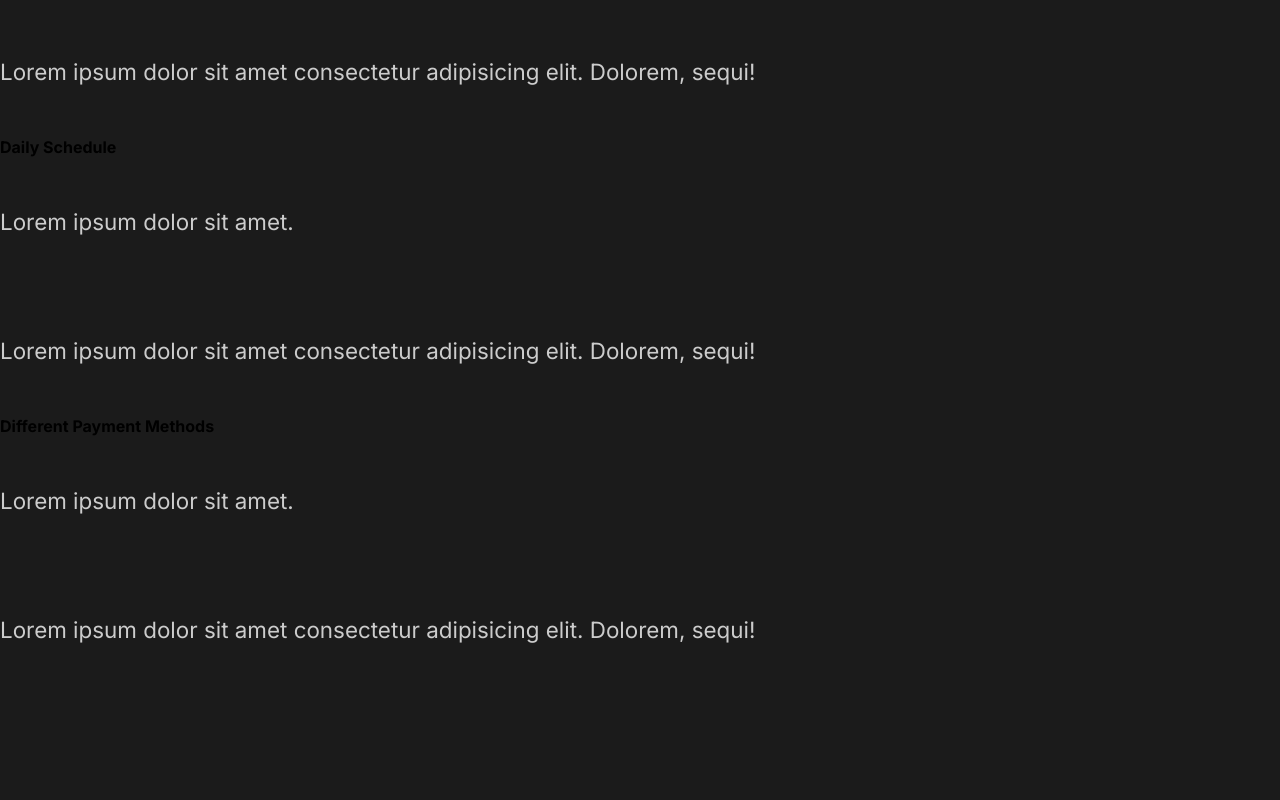
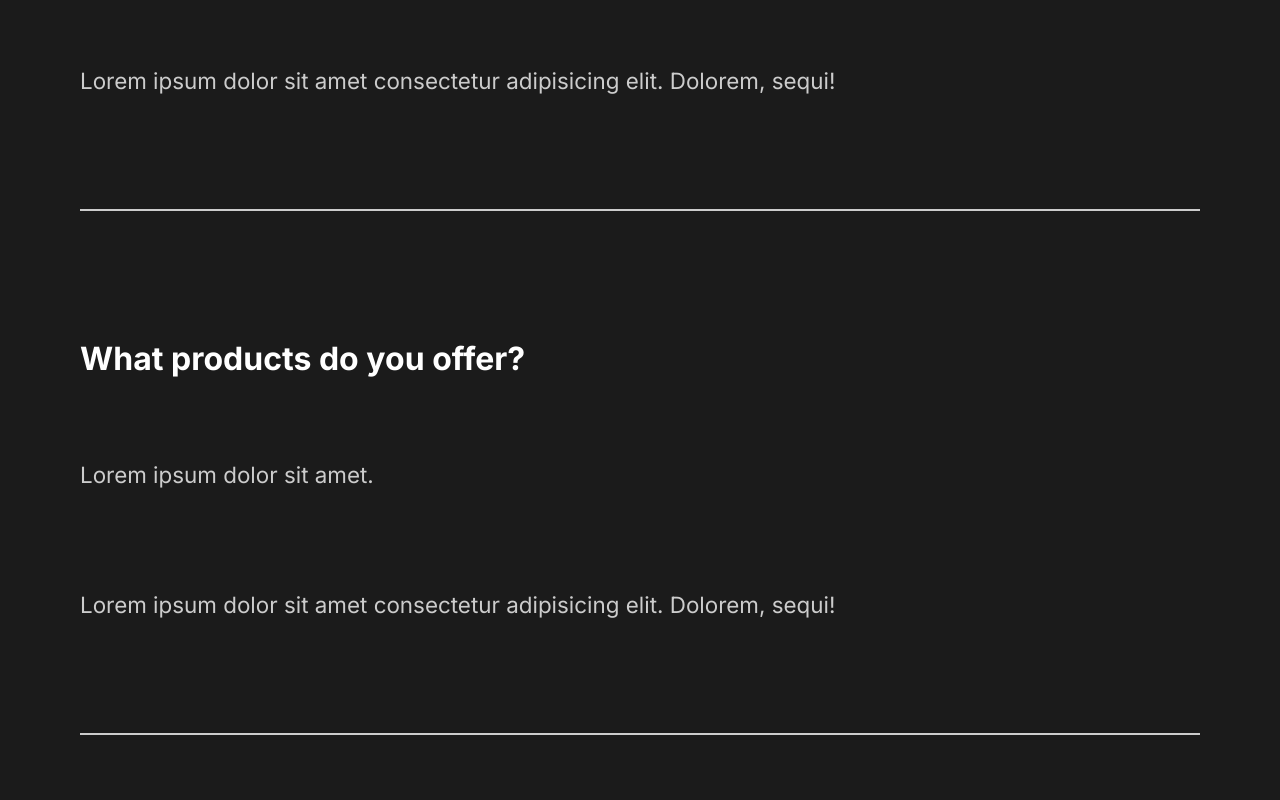
Before and after one commit to bradleyshao/portofolio, a React (Create React App) app: page / in a window 1280 px wide. Shown: the part 2700-3500 px from the top of the page. Before the commit the page ends 3395 px from the top, so only its background shows below. Built offline with nearby package versions, Linux system fonts and the light colour scheme.

Commit message:
Styled FaqSection

```diff
--- a/src/components/FaqSection.jsx
+++ b/src/components/FaqSection.jsx
@@ -1,8 +1,10 @@
 import React from 'react';
+import styled from 'styled-components';
+import {StyledAbout} from '../styles'
 
 const FaqSection =()=>{
  return(
-     <div className="faq">
+     <StyledFaq>
          <h2>Any Questions <span>FAQ</span></h2>
          <div className="question">
              <h4>How Do I Start?</h4>
@@ -10,6 +12,7 @@ const FaqSection =()=>{
                  <p>Lorem ipsum dolor sit amet.</p>
                  <p>Lorem ipsum dolor sit amet consectetur adipisicing elit. Dolorem, sequi!</p>
              </div>
+             <div className="faq-line"></div>
          </div>
          <div className="question">
              <h4>What products do you offer?</h4>
@@ -17,6 +20,7 @@ const FaqSection =()=>{
                  <p>Lorem ipsum dolor sit amet.</p>
                  <p>Lorem ipsum dolor sit amet consectetur adipisicing elit. Dolorem, sequi!</p>
              </div>
+             <div className="faq-line"></div>
          </div>
          <div className="question">
              <h4>Daily Schedule</h4>
@@ -24,6 +28,7 @@ const FaqSection =()=>{
                  <p>Lorem ipsum dolor sit amet.</p>
                  <p>Lorem ipsum dolor sit amet consectetur adipisicing elit. Dolorem, sequi!</p>
              </div>
+             <div className="faq-line"></div>
          </div>
          <div className="question">
              <h4>Different Payment Methods</h4>
@@ -31,9 +36,37 @@ const FaqSection =()=>{
                  <p>Lorem ipsum dolor sit amet.</p>
                  <p>Lorem ipsum dolor sit amet consectetur adipisicing elit. Dolorem, sequi!</p>
              </div>
+             <div className="faq-line"></div>
          </div>
-     </div>
+     </StyledFaq>
  );
 }
 
+const StyledFaq = styled (StyledAbout) `
+    display:block;
+    span{
+        display:block;
+    }
+    h2{
+        padding-bottom:2rem;
+        font-weight: lighter;
+    }
+    .faq-line{
+        background:#cccccc;
+        height:0.1em;
+        margin:2rem 0rem;
+        width: 100%;
+    }
+    .question{
+        padding: 3rem 0rem;
+        cursor:pointer;
+    }
+    .answer{
+        padding: 2rem 0rem;
+        p{
+            padding:1rem, 0rem;
+        }
+    }
+`;
+
 export default FaqSection;
--- a/src/components/GlobalStyle.jsx
+++ b/src/components/GlobalStyle.jsx
@@ -46,6 +46,7 @@ const GlobalStyle = createGlobalStyle`
     }
     h4{
         font-weight: bold;
+        font-size: 2rem;
     }
 
     span{
```
